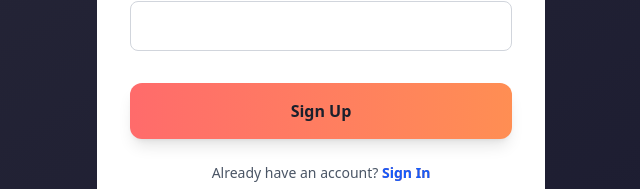
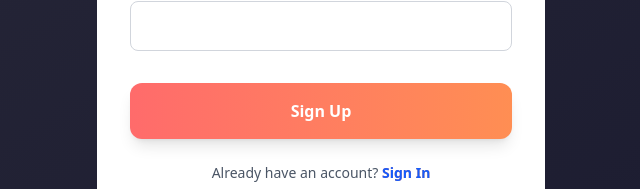
Before and after one commit to NahomT23/subscription-tracker, a React (Vite) app in the folder frontend/: page /signup in a window 1280 px wide. Shown: the part 458-647 px from the top of the page, without its empty margins (319-959 px from the left). Built offline with nearby package versions, Linux system fonts and the light colour scheme; no server answers; the HTML template or start-up script is replaced by a standard one.

Commit message:
styling fixes added

```diff
--- a/frontend/src/pages/Signin.tsx
+++ b/frontend/src/pages/Signin.tsx
@@ -74,6 +74,7 @@ const SignIn: React.FC = () => {
           whileTap={{ scale: 0.98 }}
           type="submit"
           className="w-full bg-gradient-to-r from-[#FF6B6B] to-[#FF8E53] text-white py-4 rounded-xl font-semibold shadow-lg hover:shadow-xl transition-all duration-300"
+          style={{ color: "white" }}
         >
           Sign In
         </motion.button>
--- a/frontend/src/pages/Signup.tsx
+++ b/frontend/src/pages/Signup.tsx
@@ -89,6 +89,7 @@ const Signup: React.FC = () => {
           whileTap={{ scale: 0.98 }}
           type="submit"
           className="w-full bg-gradient-to-r from-[#FF6B6B] to-[#FF8E53] text-white py-4 rounded-xl font-semibold shadow-lg hover:shadow-xl transition-all duration-300"
+          style={{ color: "white" }}
         >
           Sign Up
         </motion.button>
```
